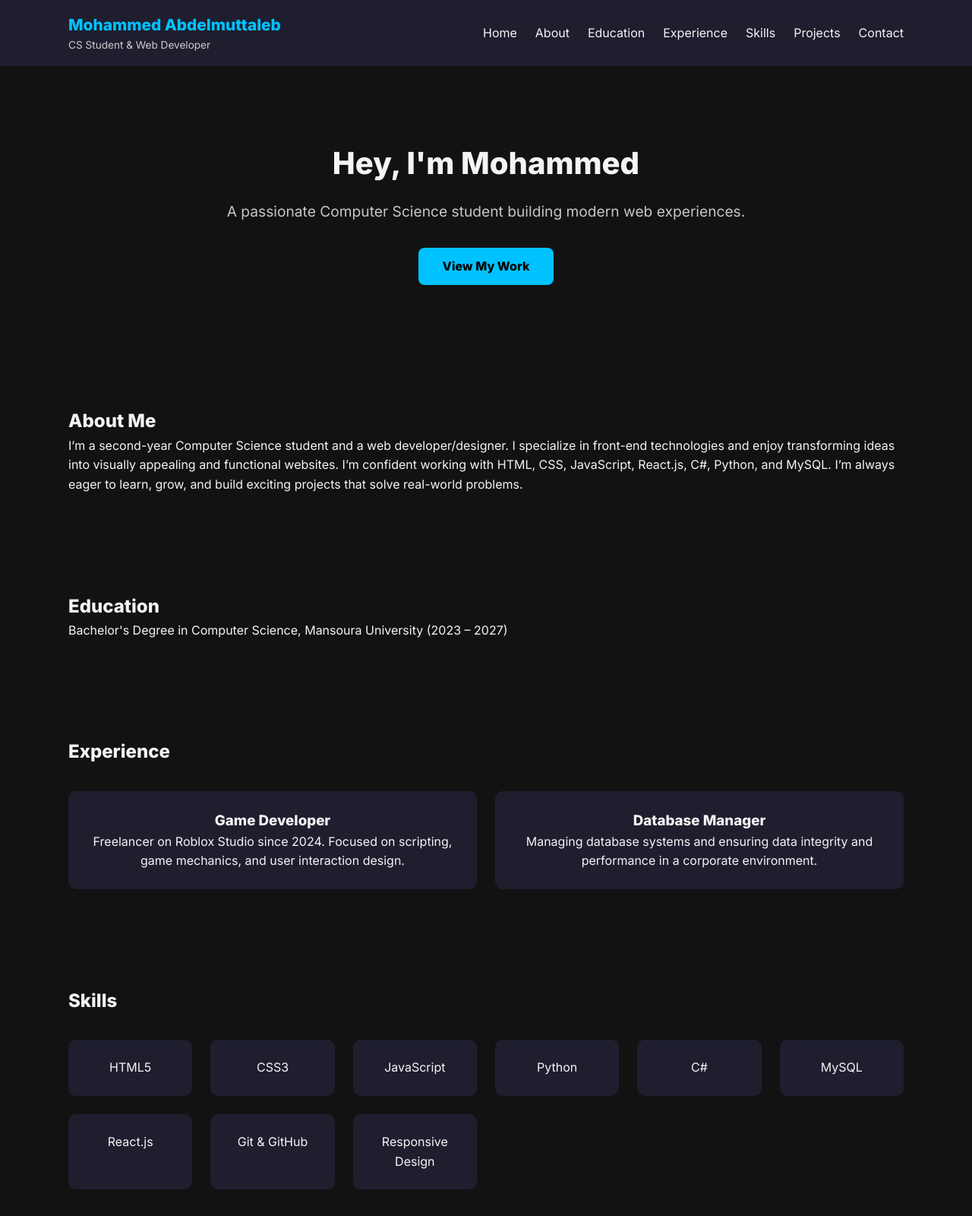
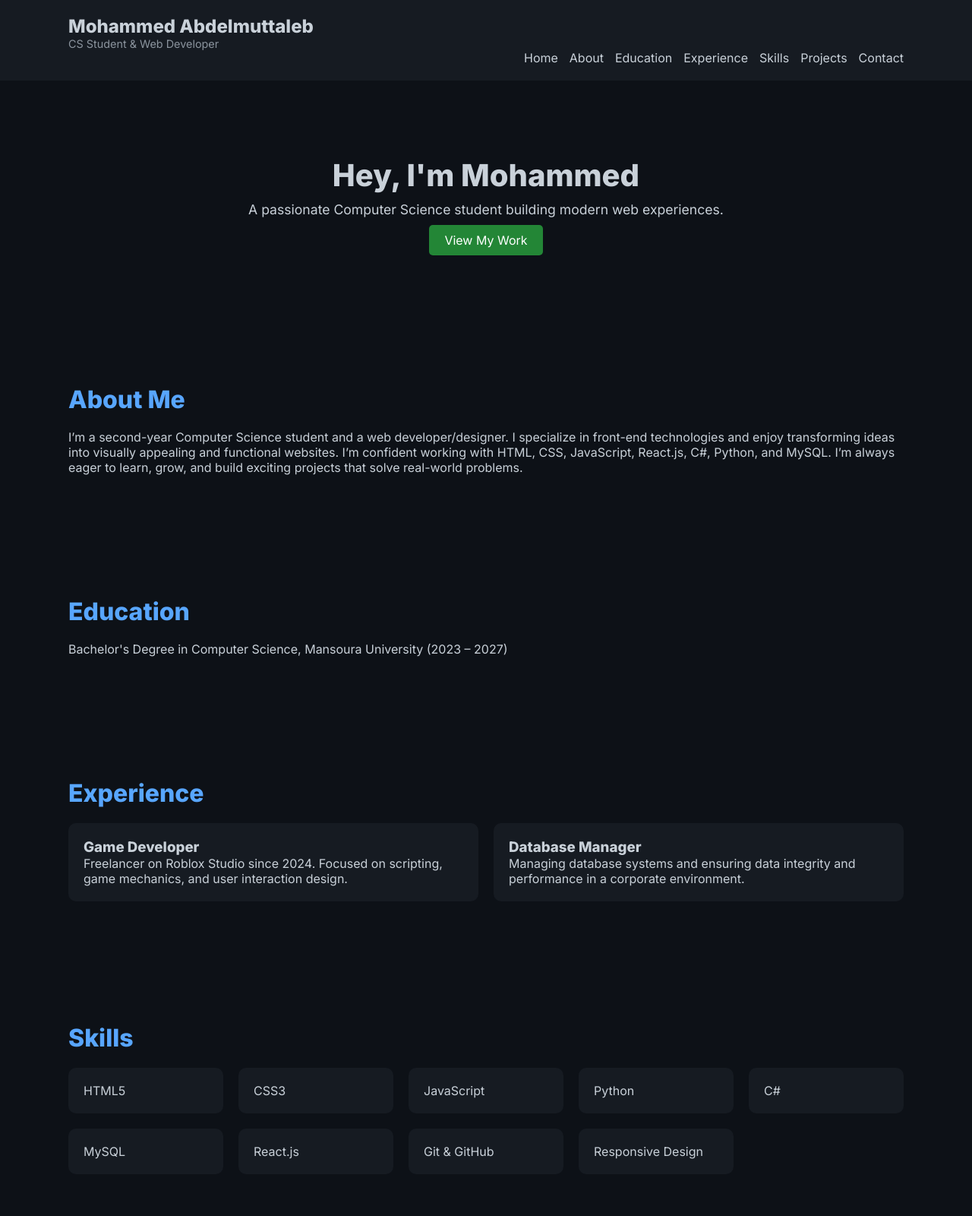
Before and after one commit to mohammedabdelmuttaleb/temp-portfolio, a plain HTML site: page index.html in a window 1280 px wide. Shown: the top 1600 px of the page at 76% size. Drawn offline with Linux system fonts and the light colour scheme.

Commit message:
style.css

```diff
--- a/style.css
+++ b/style.css
@@ -1,11 +1,3 @@
-:root {
-  --primary: #1e1e2f;
-  --accent: #00c2ff;
-  --text: #f4f4f4;
-  --bg: #121212;
-  --font: 'Inter', sans-serif;
-}
-
 * {
   margin: 0;
   padding: 0;
@@ -13,24 +5,29 @@
 }
 
 body {
-  font-family: var(--font);
-  background-color: var(--bg);
-  color: var(--text);
-  line-height: 1.6;
+  font-family: 'Inter', sans-serif;
+  background-color: #0d1117;
+  color: #c9d1d9;
+  scroll-behavior: smooth;
+}
+
+a {
+  color: #58a6ff;
+  text-decoration: none;
+}
+
+header {
+  background: #161b22;
+  padding: 20px 0;
+  position: sticky;
+  top: 0;
+  z-index: 999;
 }
 
 .container {
   width: 90%;
   max-width: 1100px;
-  margin: auto;
-}
-
-header {
-  background-color: var(--primary);
-  padding: 1rem 0;
-  position: sticky;
-  top: 0;
-  z-index: 100;
+  margin: 0 auto;
 }
 
 .nav-left {
@@ -39,146 +36,153 @@ header {
 }
 
 .logo {
-  font-size: 1.3rem;
-  font-weight: 800;
-  color: var(--accent);
+  font-size: 1.5rem;
+  font-weight: bold;
 }
 
 .tagline {
-  font-size: 0.85rem;
-  color: #ccc;
-}
-
-nav {
-  display: flex;
-  justify-content: space-between;
-  align-items: center;
-  flex-wrap: wrap;
+  font-size: 0.9rem;
+  color: #8b949e;
 }
 
 .nav-links {
+  display: flex;
+  flex-wrap: wrap;
+  gap: 15px;
   list-style: none;
-  display: flex;
-  gap: 1.5rem;
+  justify-content: flex-end;
 }
 
-.nav-links a {
-  color: var(--text);
-  text-decoration: none;
-  font-weight: 500;
+.nav-links li a {
+  color: #c9d1d9;
   transition: color 0.3s ease;
 }
 
-.nav-links a:hover {
-  color: var(--accent);
+.nav-links li a:hover {
+  color: #58a6ff;
 }
 
 .hero {
-  padding: 6rem 0;
   text-align: center;
+  padding: 100px 20px;
 }
 
 .hero h2 {
   font-size: 2.5rem;
+  margin-bottom: 10px;
+  animation: fadeInDown 1s ease-in-out;
 }
 
 .hero p {
-  margin-top: 1rem;
-  font-size: 1.2rem;
-  opacity: 0.8;
+  font-size: 1.1rem;
+  margin-bottom: 20px;
+  animation: fadeIn 2s ease-in-out;
 }
 
 .btn {
-  display: inline-block;
-  margin-top: 2rem;
-  padding: 0.75rem 2rem;
-  background: var(--accent);
-  color: #000;
-  font-weight: bold;
+  padding: 10px 20px;
+  background-color: #238636;
   border: none;
-  border-radius: 8px;
-  cursor: pointer;
-  text-decoration: none;
+  color: white;
+  border-radius: 5px;
+  transition: background 0.3s ease;
+}
+
+.btn:hover {
+  background-color: #2ea043;
 }
 
 .section {
-  padding: 4rem 0;
+  padding: 80px 0;
+}
+
+.section h2 {
+  font-size: 2rem;
+  margin-bottom: 20px;
+  color: #58a6ff;
 }
 
 .skills-grid,
 .projects-grid {
   display: grid;
-  grid-template-columns: repeat(auto-fit, minmax(160px, 1fr));
-  gap: 1.5rem;
-  margin-top: 2rem;
+  grid-template-columns: repeat(auto-fit, minmax(200px, 1fr));
+  gap: 20px;
 }
 
 .card,
 .project-card {
-  background: #1e1e2f;
-  padding: 1.5rem;
+  background-color: #161b22;
+  padding: 20px;
   border-radius: 10px;
-  text-align: center;
-  transition: transform 0.3s ease;
+  transition: transform 0.3s ease, box-shadow 0.3s ease;
 }
 
 .card:hover,
 .project-card:hover {
   transform: translateY(-5px);
+  box-shadow: 0 4px 20px rgba(0, 0, 0, 0.3);
 }
 
 .project-card a {
-  display: inline-block;
-  margin-top: 1rem;
-  color: var(--accent);
-  text-decoration: none;
+  display: block;
+  margin-top: 10px;
+  color: #58a6ff;
+  font-weight: bold;
 }
 
 .contact-icons {
-  margin: 2rem 0;
+  margin-top: 20px;
   display: flex;
-  justify-content: center;
+  gap: 20px;
   align-items: center;
-  gap: 2rem;
-  flex-wrap: wrap;
 }
 
 .contact-icons img {
-  width: 40px;
-  height: 40px;
-  transition: transform 0.3s;
-}
-
-.contact-icons img:hover {
-  transform: scale(1.2);
-}
-
-.contact-icons a:first-child img {
-  background-color: #ffffff;
-  padding: 8px;
-  border-radius: 8px;
+  width: 32px;
+  height: 32px;
 }
 
 .email-link {
   font-size: 1rem;
-  color: var(--text);
-  text-decoration: none;
-  font-weight: 500;
-  border: 1px solid var(--accent);
-  padding: 0.5rem 1rem;
-  border-radius: 8px;
-  transition: 0.3s;
-}
-
-.email-link:hover {
-  background-color: var(--accent);
-  color: #000;
+  color: #c9d1d9;
 }
 
 footer {
   text-align: center;
-  padding: 2rem;
-  background: var(--primary);
-  color: #aaa;
-  margin-top: 4rem;
+  padding: 20px;
+  background-color: #161b22;
+  color: #8b949e;
+  margin-top: 40px;
 }
+
+@keyframes fadeInDown {
+  0% {
+    opacity: 0;
+    transform: translateY(-20px);
+  }
+  100% {
+    opacity: 1;
+    transform: translateY(0);
+  }
+}
+
+@keyframes fadeIn {
+  0% {
+    opacity: 0;
+  }
+  100% {
+    opacity: 1;
+  }
+}
+.icon-square {
+  background-color: #ffffff;
+  padding: 6px;
+  border-radius: 6px;
+  display: inline-block;
+  margin-right: 10px;
+}
+
+.icon-square img {
+  width: 24px;
+  height: 24px;
+}
```
